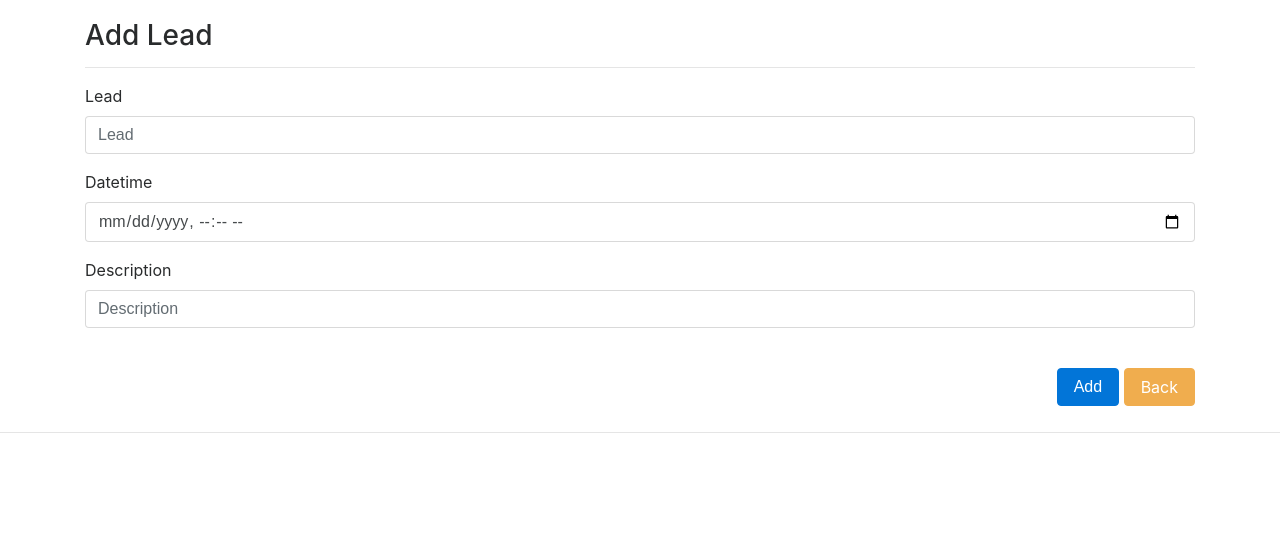
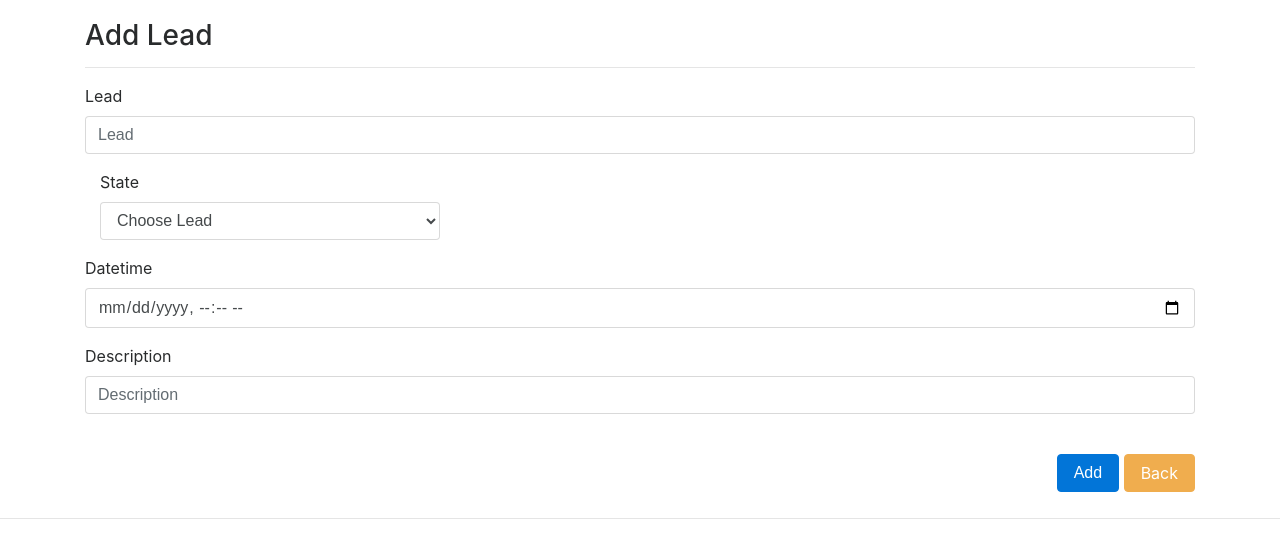
Before and after one commit to isaimadoglu/flask-crm-web-application, a Flask app: page /touch-add in a window 1280 px wide. Shown: the top 542 px of the page. Run offline with Flask 2, Linux system fonts and the light colour scheme; data that the repository does not hold is empty; some libraries are stand-ins or nearby versions.

Commit message:
Leads part of touch-add.html is dropdown anymore.

```diff
--- a/crm/templates/touch-add.html
+++ b/crm/templates/touch-add.html
@@ -15,6 +15,16 @@
         <div class="form-group">
         <label for="inputLead">Lead</label>
         <input type="text" class="form-control" name="lead" id="inputLead" placeholder="Lead">
+        </div>
+        <div class="form-group col-md-4">
+          <label for="inputLead">State</label>
+          <select id="inputLead" class="form-control">
+            <option selected>Choose Lead</option>
+            {% for lead in leads %}
+              {{lead}}
+            {% endfor %}
+            <option>...</option>
+          </select>
         </div>
         <div class="form-group">
         <label for="inputDatetime">Datetime</label>
```
